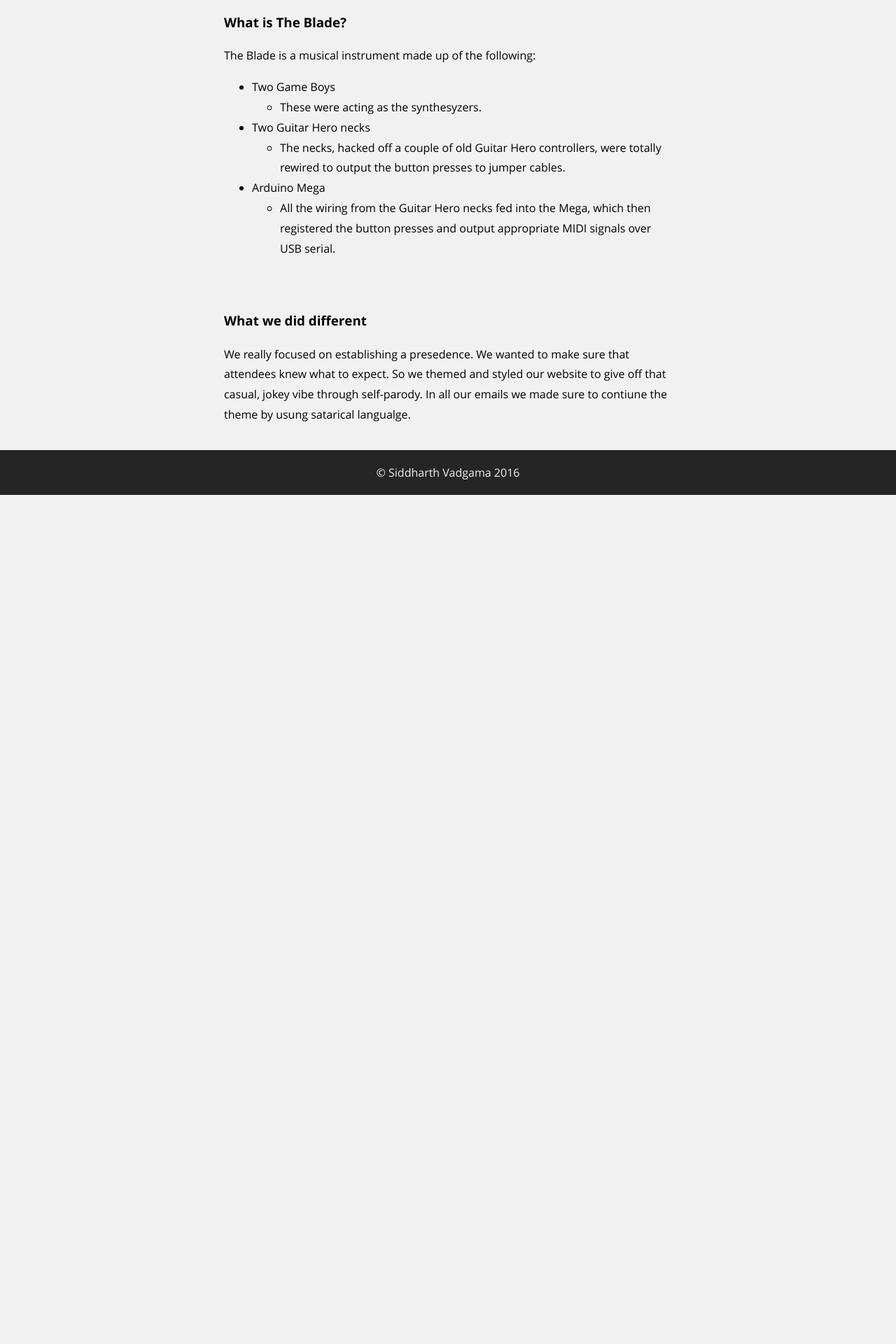
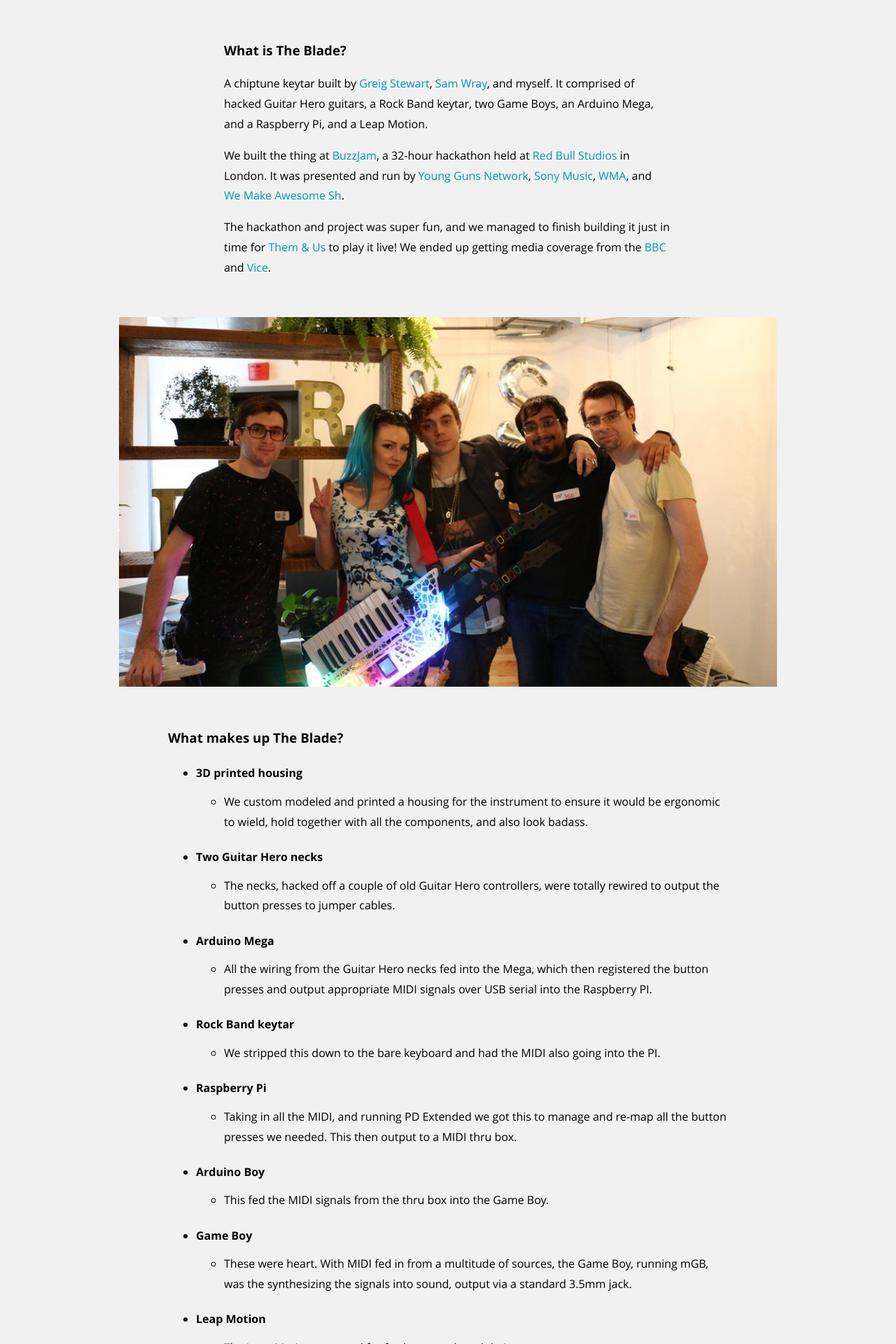
Before and after one commit to siddv/siddv-net, a PHP site: page /projects/blade in a window 1280 px wide. Shown: the part 730-2650 px from the top of the page at 70% size. Before the commit the page ends 1437 px from the top, so only its background shows below. Run offline with PHP 8.4, Linux system fonts and the light colour scheme.

Commit message:
Adds Blade project

```diff
--- a/projects/blade.php
+++ b/projects/blade.php
@@ -7,63 +7,108 @@
 <h1 id="intro">The Blade<br/> <span>Gameboy-driven chiptune keytar</span></h1>
 
 	<article class="artile full">
-		<div class="outer-yt-wrap">
-			<div class="yt-wrap">
-				<iframe src="//www.youtube.com/embed/E1az4R__fWQ" frameborder="0" allowfullscreen></iframe>
+		<article class="inner_artile">
+			<div class="outer-yt-wrap">
+				<div class="yt-wrap">
+					<iframe src="//www.youtube.com/embed/E1az4R__fWQ" frameborder="0" allowfullscreen></iframe>
+				</div>
 			</div>
-		</div>
+		</article>
 	</article>
 
 	<article class="artile full smaller">
 		<article class="inner_artile">
-			<h3>What is The Blade?</a></h3>
+			<h3>What is The Blade?</h3>
 			<p>
-				The Blade is a musical instrument made up of the following:
+				A chiptune keytar built by <a href="http://www.thereminhero.com/" target="_blank">Greig Stewart</a>, <a href="http://wray.pro/" target="_blank">Sam Wray</a>, and myself. It comprised of hacked Guitar Hero guitars, a Rock Band keytar, two Game Boys, an Arduino Mega, and a Raspberry Pi, and a Leap Motion.
+			</p>
+			<p>
+				We built the thing at <a href="http://buzz-jam.com/" target="_blank">BuzzJam</a>, a 32-hour hackathon held at <a href="http://www.redbullstudios.com/london" target="_blank">Red Bull Studios</a> in London. It was presented and run by <a href="https://twitter.com/ygn" target="_blank">Young&nbsp;Guns&nbsp;Network</a>, <a href="http://www.sonymusic.co.uk/" target="_blank">Sony&nbsp;Music</a>, <a href="http://wma.agency/">WMA</a>, and <a href="http://wemakeawesomesh.it/" target="_blank">We&nbsp;Make&nbsp;Awesome&nbsp;Sh</a>.
+			</p>
+			<p>
+				The hackathon and project was super fun, and we managed to finish building it just in time for <a href="http://www.themandusofficial.com/" target="_blank">Them&nbsp;&amp;&nbsp;Us</a> to play it live! We ended up getting media coverage from the <a href="http://www.bbc.co.uk/newsbeat/article/34310120/six-emerging-music-acts-spend-two-days-making-six-new-instruments" target="_blank">BBC</a> and <a href="http://noisey.vice.com/en_uk/blog/buzz-jam-lets-artists-invent-their-own-musical-instrument" target="_blank">Vice</a>.
+			</p>
+		</article>
+	</article>
+
+	<article class="artile full">
+		<article class="inner_artile">
+			<img src="/resources/images/portfolio/blade/blade-bbc.jpg">
+		</article>
+	</article>
+
+	<article class="artile full medium blade-points">
+		<article class="inner_artile">
+			<h3>What makes up The Blade?</h3>
 				<ul>
-					<li>Two Game Boys
+					<li><h4>3D printed housing</h4>
 						<ul>
 							<li>
-								These were acting as the synthesyzers.
+								We custom modeled and printed a housing for the instrument to ensure it would be ergonomic to wield, hold together with all the components, and also look badass.
 							</li>
 						</ul>
 					</li>
-					<li>Two Guitar Hero necks
+					<li><h4>Two Guitar Hero necks</h4>
 						<ul>
 							<li>
 								The necks, hacked off a couple of old Guitar Hero controllers, were totally rewired to output the button presses to jumper cables.
 							</li>
 						</ul>
 					</li>
-					<li>Arduino Mega
+					<li><h4>Arduino Mega</h4>
 						<ul>
 							<li>
-								All the wiring from the Guitar Hero necks fed into the Mega, which then registered the button presses and output appropriate MIDI signals over USB serial.
+								All the wiring from the Guitar Hero necks fed into the Mega, which then registered the button presses and output appropriate MIDI signals over USB serial into the Raspberry PI.
+							</li>
+						</ul>
+					</li>
+					<li><h4>Rock Band keytar</h4>
+						<ul>
+							<li>
+								We stripped this down to the bare keyboard and had the MIDI also going into the PI.
+							</li>
+						</ul>
+					</li>
+					<li><h4>Raspberry Pi</h4>
+						<ul>
+							<li>
+								Taking in all the MIDI, and running PD Extended we got this to manage and re-map all the button presses we needed. This then output to a MIDI thru box.
+							</li>
+						</ul>
+					</li>
+					<li><h4>Arduino Boy</h4>
+						<ul>
+							<li>
+								This fed the MIDI signals from the thru box into the Game Boy.
+							</li>
+						</ul>
+					</li>
+					<li><h4>Game Boy</h4>
+						<ul>
+							<li>
+								These were heart. With MIDI fed in from a multitude of sources, the Game Boy, running mGB, was the synthesizing the signals into sound, output via a standard 3.5mm jack.
+							</li>
+						</ul>
+					</li>
+					<li><h4>Leap Motion</h4>
+						<ul>
+							<li>
+								The Leap Motion was used for further sound modulation.
 							</li>
 						</ul>
 					</li>
 				</ul>
-
-			</p>
-			<p>
-
-			</p>
-
 		</article>
 	</article>
 
-	<article class="artile full smaller">
+	<article class="artile full">
+		<img src="/resources/images/portfolio/blade/blade-wip.jpg">
+	</article>
+
+	<article class="artile full">
 		<article class="inner_artile">
-			<h3>What we did different</a></h3>
-			<p>
-				We really focused on establishing a presedence. We wanted to make sure that attendees knew what to expect. So we themed and styled our website to give off that casual, jokey vibe through self-parody. In all our emails we made sure to contiune the theme by usung satarical langualge.
-			</p>
-			<p>
-
-			</p>
-
 		</article>
 	</article>
-
 
 <?php
 
--- a/resources/css/styles.css
+++ b/resources/css/styles.css
@@ -543,7 +543,7 @@
 		a.view-more.disabled{
 			background-color: #bbbbbb;
 			border: 1px solid #bbbbbb;
-
+			cursor: not-allowed;
 		}
 
 		.project-wrap img{
@@ -561,6 +561,10 @@
 
 		#termisoc-three img{
 			/*padding-bottom: 14px; */
+		}
+
+		.blade-points h4 {
+			margin-bottom: 12px;
 		}
 
 		.outer-yt-wrap{
```
Also changed, not shown: index.php (+17 -5 lines), .htaccess, resources/images/portfolio/blade.jpg (added), resources/images/portfolio/blade/blade-bbc.jpg (added), resources/images/portfolio/blade/blade-wip.jpg (added), resources/images/portfolio/blade@2x.jpg (added).
